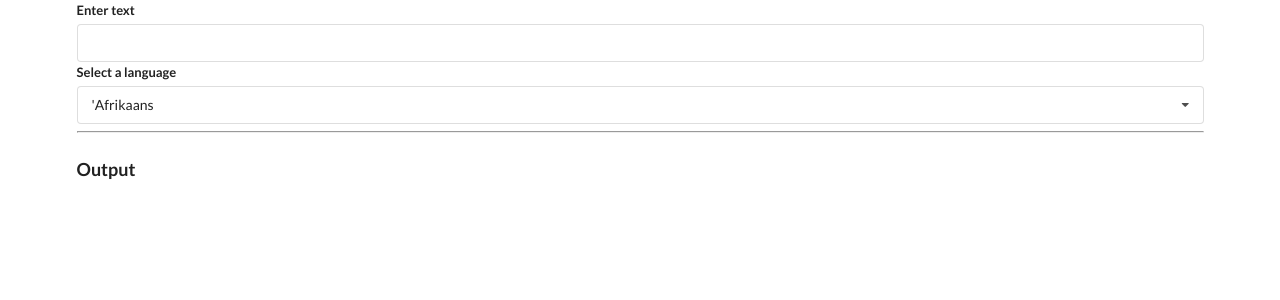
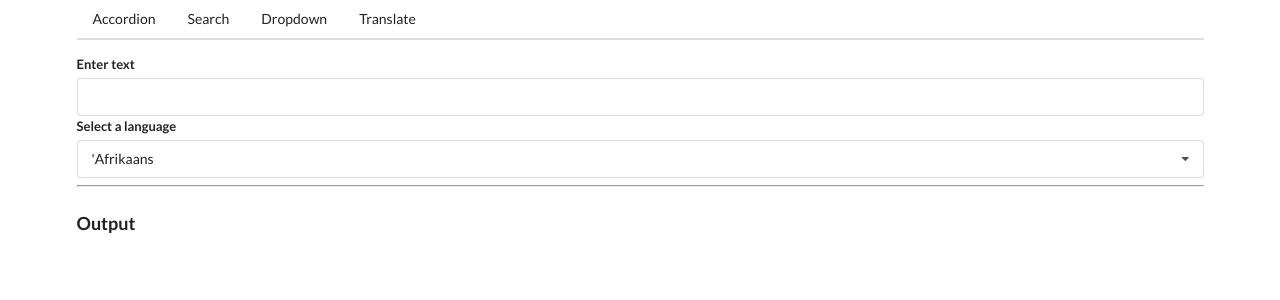
Before and after one commit to Dcrame31/widgets-react, a React (Create React App) app: page /translate in a window 1280 px wide. Shown: the top 300 px of the page. Built offline with nearby package versions, Linux system fonts and the light colour scheme; no server answers.

Commit message:
add header navigation

```diff
--- a/src/components/App.js
+++ b/src/components/App.js
@@ -3,6 +3,8 @@
 import Search from './Search';
 import Dropdown from './Dropdown';
 import Translate from './Translate';
+import Route from './Route';
+import Header from './Header';
 
 // class App extends React.Component {
 //     render() {
@@ -46,6 +48,7 @@
     },
 ]
 
+
 export default () => {
     const [selected, setSelected] = useState(options[0])
 
@@ -60,7 +63,24 @@
                 onSelectedChange={setSelected}
                 options={options}
             />  */}
-            <Translate />
+            <Header />
+            <Route path="/">
+                <Accordion items={items} />
+            </Route>
+            <Route path="/list">
+                <Search />
+            </Route>
+            <Route path="/translate">
+                <Translate />
+            </Route>
+            <Route path="/dropdown">
+                <Dropdown
+                    selected={selected}
+                    onSelectedChange={setSelected}
+                    options={options}
+                />
+            </Route>
+
         </div>
     )
 };
--- a/src/components/Convert.js
+++ b/src/components/Convert.js
@@ -3,6 +3,20 @@
 
 const Convert = ({ language, text }) => {
     const [translated, setTranslated] = useState('');
+    const [debouncedText, setDebouncedText] = useState(text);
+
+    useEffect(() => {
+        const timerId = setTimeout(() => {
+            setDebouncedText(text)
+            console.log('initial render')
+        }, 500);
+
+        return () => {
+            clearTimeout(timerId)
+            console.log('make change')
+        };
+
+    }, [text])
 
     useEffect(() => {
         const doTranslation = async () => {
@@ -10,18 +24,19 @@
                 {},
                 {
                     params: {
-                        q: text,
+                        q: debouncedText,
                         target: language.value,
                         key: 'AIzaSyCHUCmpR7cT_yDFHC98CZJy2LTms-IwDlM'
                     }
                 }
             );
             setTranslated(data.data.translations[0].translatedText)
+            console.log('make fetch call')
         };
 
         doTranslation();
 
-    }, [language, text])
+    }, [language, debouncedText])
 
     return (
         <div>
--- /dev/null
+++ b/src/components/Header.js
@@ -0,0 +1,22 @@
+import React from 'react';
+
+const Header = () => {
+    return (
+        <div className="ui secondary pointing menu">
+            <a href="/" className="item">
+                Accordion
+            </a>
+            <a href="/list" className="item">
+                Search
+            </a>
+            <a href="/dropdown" className="item">
+                Dropdown
+            </a>
+            <a href="/translate" className="item">
+                Translate
+            </a>
+        </div>
+    );
+};
+
+export default Header;
--- /dev/null
+++ b/src/components/Route.js
@@ -0,0 +1,9 @@
+// import React from 'react';
+
+const Route = ({ path, children }) => {
+    return window.location.pathname === path
+        ? children
+        : null;
+};
+
+export default Route;
```
Also changed, not shown: 1 other file (tests, documents, lock files or other folders).
